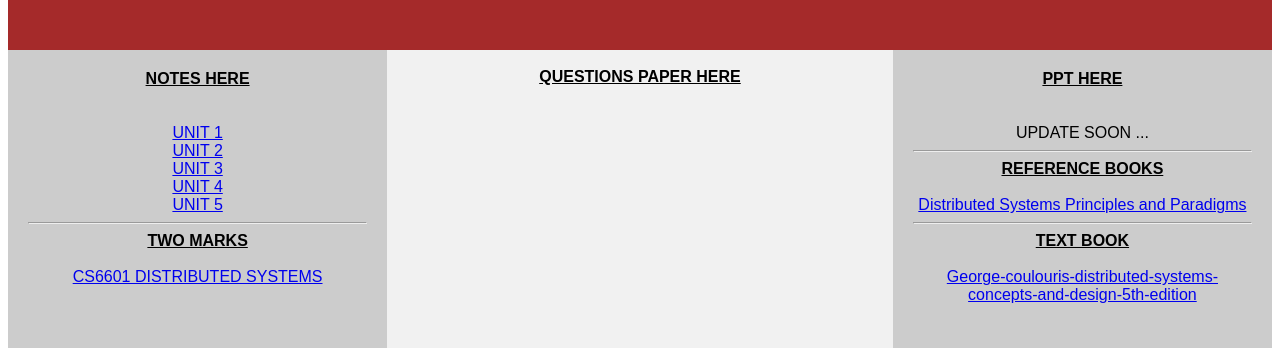
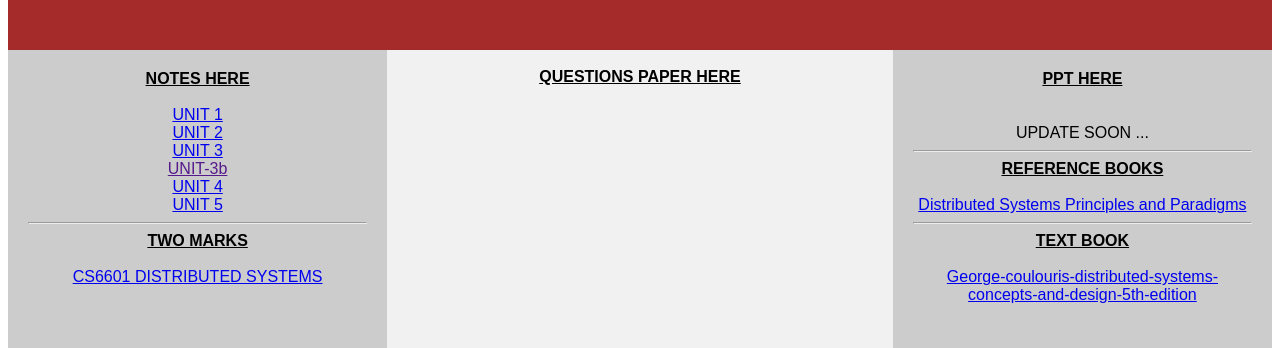
Before and after one commit to aameccse/CS6601, a plain HTML site: page index.html in a window 1280 px wide. Shown: the part 311-659 px from the top of the page. Drawn offline with Linux system fonts and the light colour scheme.

Commit message:
Update index.html

```diff
--- a/index.html
+++ b/index.html
@@ -128,8 +128,8 @@ footer {
 </header>
 <section>
   <nav>
-      <div style="text-align:center"><B><U>NOTES HERE</U></B><br><br><br><a href="UNIT_1.docx">UNIT 1</a><br>
-      <a href="DS UNIT 2.docx">UNIT 2</a><BR><a href="DS UNIT 3.docx">UNIT 3</a><br><a href="#">UNIT 4</a><br><a href="#">UNIT 5</a><br><hr><b><u>TWO MARKS</u></b><br><br><a href="CS6601 DISTRIBUTED SYSTEMS.pdf">CS6601 DISTRIBUTED SYSTEMS</a></div>
+      <div style="text-align:center"><B><U>NOTES HERE</U></B><br><br><a href="UNIT_1.docx">UNIT 1</a><br>
+      <a href="DS UNIT 2.docx">UNIT 2</a><BR><a href="DS UNIT 3.docx">UNIT 3</a><br><a href="">UNIT-3b</a><br><a href="#">UNIT 4</a><br><a href="#">UNIT 5</a><br><hr><b><u>TWO MARKS</u></b><br><br><a href="CS6601 DISTRIBUTED SYSTEMS.pdf">CS6601 DISTRIBUTED SYSTEMS</a></div>
 
   </nav>
 
```
